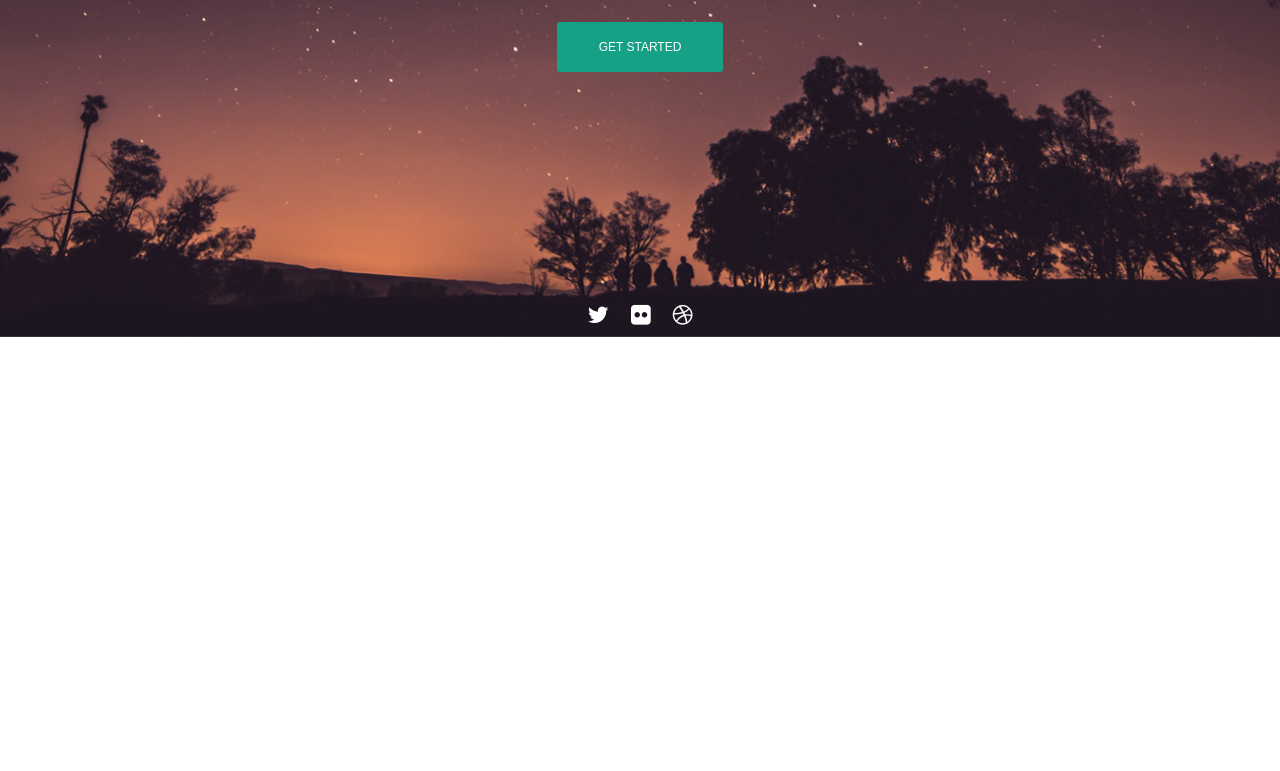
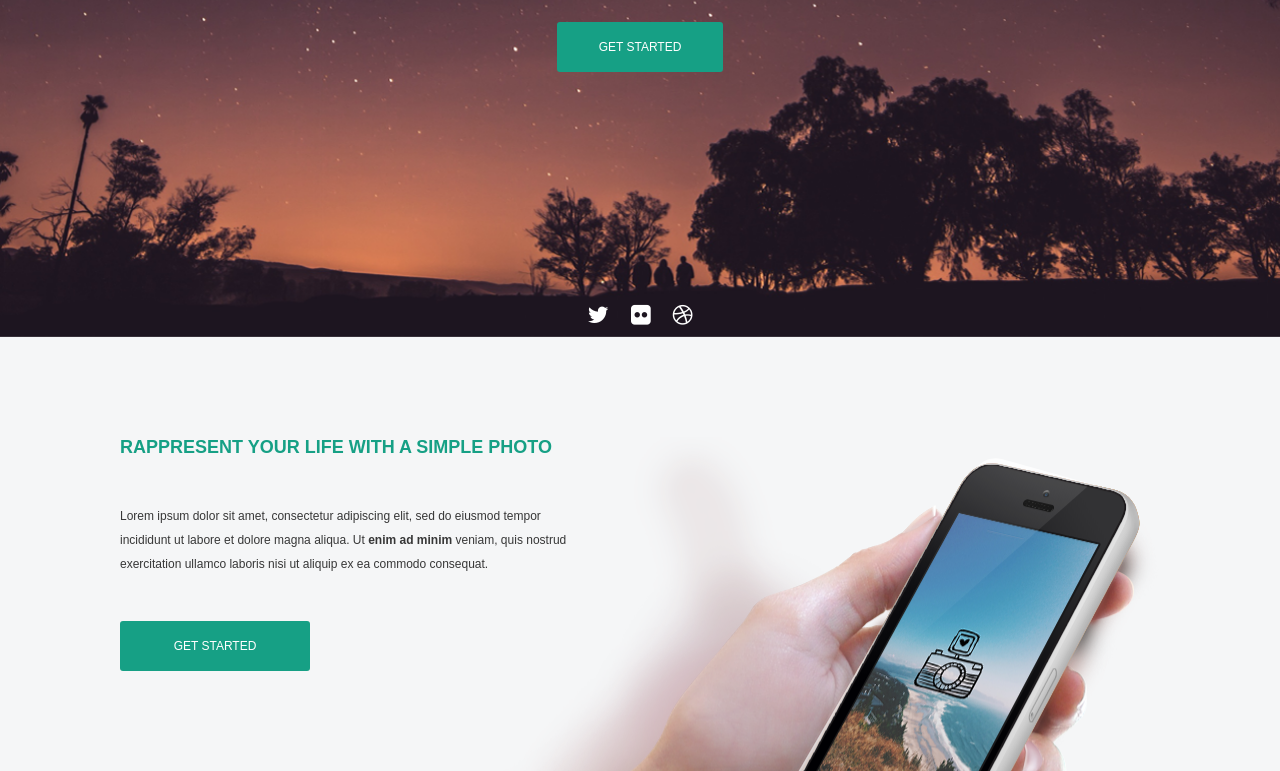
Before and after one commit to GeekHub-Frontend-CMS-8/Khodzitskyi_Yurii_exam, a plain HTML site: page build/index.html in a window 1280 px wide. Shown: the part 420-1191 px from the top of the page. Before the commit the page ends 800 px from the top, so only its background shows below. Drawn offline with nearby package versions, Linux system fonts and the light colour scheme; a web font is replaced by a local one.

Commit message:
second section done

```diff
--- /dev/null
+++ b/assets/sass/_second_section.scss
@@ -0,0 +1,34 @@
+.second-section {
+  &__wrapper {
+    padding: 100px 10px 0;
+    background-color: #f5f6f7;
+  }
+  &__container {
+    padding: 0 0 100px;
+    margin: 0 auto;
+    max-width: 1040px;
+    display: flex;
+    flex-flow: column;
+  }
+  &__secondary-container {
+    max-width: 450px;
+    text-align: center;
+  }
+  &__button {
+    width: 100%;
+    max-width: 190px;
+    height: 50px;
+  }
+}
+.second-section__headline {}
+.second-section__paragraph {
+  margin: 45px 0;
+}
+@media only screen and (min-width: 768px) {
+  .second-section__container {
+    background: url("../img/second-section__background.png") right top no-repeat;
+  }
+  .second-section__secondary-container {
+    text-align: left;
+  }
+}
--- a/assets/sass/_variables.scss
+++ b/assets/sass/_variables.scss
@@ -15,3 +15,21 @@
     transition: 0.3s;
   }
 }
+.section__headline {
+  color: #16a085;
+  font-family: "Gotham Rounded Medium", sans-serif;
+  font-size: 18px;
+  font-weight: 700;
+  text-transform: uppercase;
+}
+.section__paragraph {
+  color: #373737;
+  font-family: "Gotham Rounded Book", sans-serif;
+  font-size: 12px;
+  font-weight: 400;
+  line-height: 24px;
+  &__highlited {
+    font-family: "Gotham Rounded Medium", sans-serif;
+    font-weight: 700;
+  }
+}
--- a/assets/sass/main.scss
+++ b/assets/sass/main.scss
@@ -2,3 +2,4 @@
 @import "variables";
 @import "header";
 @import "navigation";
+@import "second_section";
--- a/build/index.html
+++ b/build/index.html
@@ -10,7 +10,7 @@
     <title>Khodzitskiy</title>
 </head>
 <body>
-<section class="hero">
+<header class="hero">
     <nav class="hero__navigation hero__navigation__position">
         <a href="#" class="hero__navigation__item">
             Home
@@ -48,6 +48,30 @@
             <a href="#" class="fa fa-dribbble hero__social__item"></a>
         </li>
     </ul>
+</header>
+<section class="second-section__wrapper">
+    <div class="second-section__container">
+        <div class="second-section__secondary-container">
+            <h2 class="section__headline">
+                Rappresent your life with a
+                simple photo
+            </h2>
+            <p class="section__paragraph second-section__paragraph">
+                Lorem ipsum dolor sit amet, consectetur adipiscing elit,
+                sed do eiusmod tempor incididunt ut labore et dolore
+                magna aliqua. Ut
+                <span class="section__paragraph__highlited">
+                enim ad minim
+            </span>
+                veniam, quis
+                nostrud exercitation ullamco laboris nisi
+                ut aliquip ex ea commodo consequat.
+            </p>
+            <button class="button second-section__button">
+                get started
+            </button>
+        </div>
+    </div>
 </section>
 </body>
 </html>
```
Also changed, not shown: assets/index.html (+25 -1 lines), assets/img/second-section__background.png (added), build/css/main.css, build/img/second-section__background.png (added).
